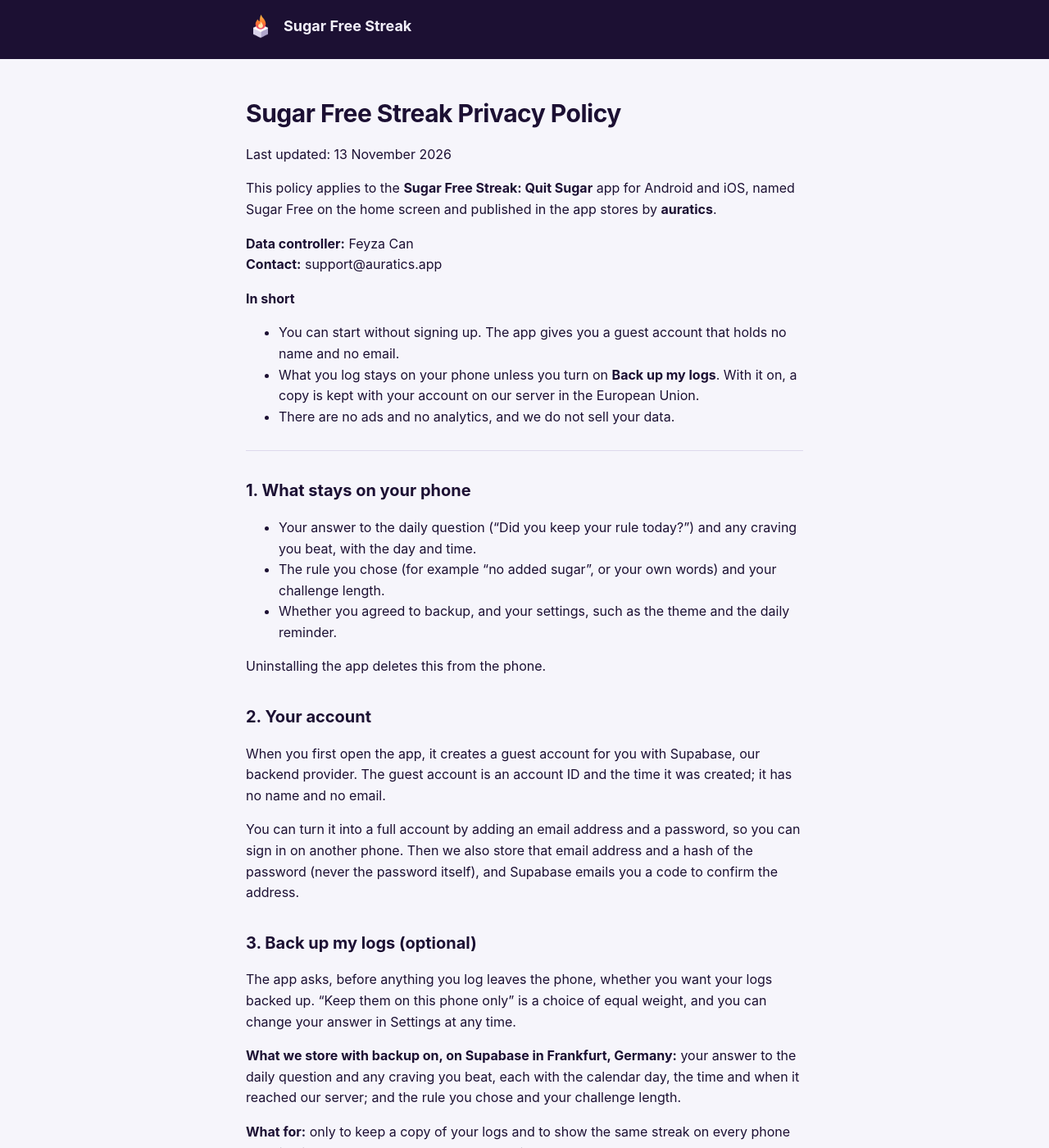
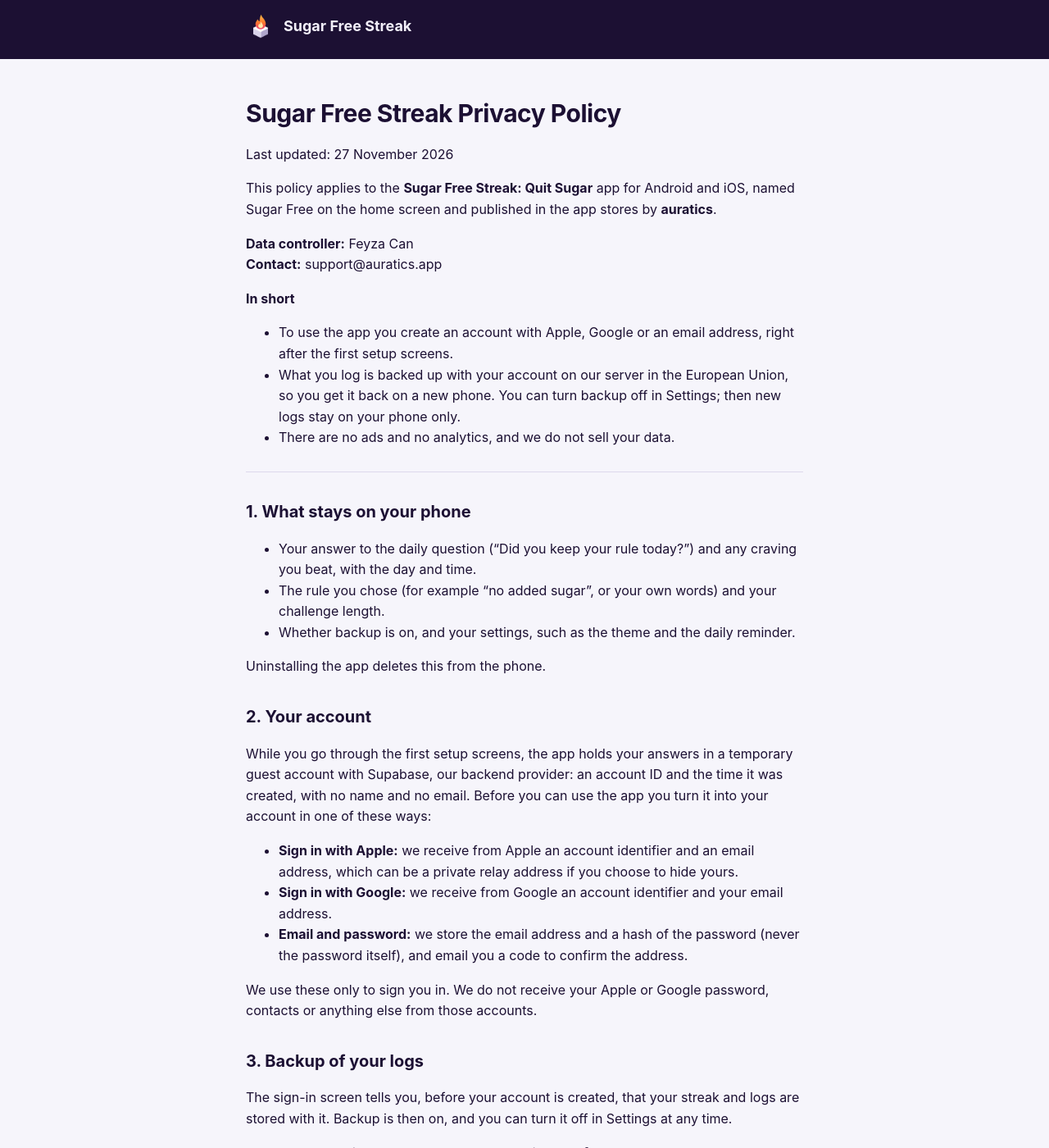
Before and after one commit to auratics/auratics, a Jekyll site: the page built from sugar-free-streak/privacy-policy.md, in a window 1280 px wide and 1400 px high. Shown: the whole window at 82% size. Built offline with Jekyll 4.4.1, drawn with Linux system fonts in a browser that asks for light colours; some of the changed text lies outside the part shown.

Commit message:
docs(sugar-free-streak): required sign-in with Apple, Google or email; webcredentials

```diff
--- a/sugar-free-streak/privacy-policy.md
+++ b/sugar-free-streak/privacy-policy.md
@@ -5,7 +5,7 @@ title: Privacy Policy
 
 # Sugar Free Streak Privacy Policy
 
-Last updated: 13 November 2026
+Last updated: 27 November 2026
 
 This policy applies to the **Sugar Free Streak: Quit Sugar** app for Android
 and iOS, named Sugar Free on the home screen and published in the app stores
@@ -15,10 +15,11 @@ by **auratics**.
 **Contact:** support@auratics.app
 
 **In short**
-- You can start without signing up. The app gives you a guest account that
-  holds no name and no email.
-- What you log stays on your phone unless you turn on **Back up my logs**. With
-  it on, a copy is kept with your account on our server in the European Union.
+- To use the app you create an account with Apple, Google or an email
+  address, right after the first setup screens.
+- What you log is backed up with your account on our server in the European
+  Union, so you get it back on a new phone. You can turn backup off in
+  Settings; then new logs stay on your phone only.
 - There are no ads and no analytics, and we do not sell your data.
 
 ---
@@ -29,27 +30,35 @@ by **auratics**.
   any craving you beat, with the day and time.
 - The rule you chose (for example "no added sugar", or your own words) and
   your challenge length.
-- Whether you agreed to backup, and your settings, such as the theme and the
-  daily reminder.
+- Whether backup is on, and your settings, such as the theme and the daily
+  reminder.
 
 Uninstalling the app deletes this from the phone.
 
 ## 2. Your account
 
-When you first open the app, it creates a guest account for you with
-Supabase, our backend provider. The guest account is an account ID and the
-time it was created; it has no name and no email.
+While you go through the first setup screens, the app holds your answers in
+a temporary guest account with Supabase, our backend provider: an account ID
+and the time it was created, with no name and no email. Before you can use
+the app you turn it into your account in one of these ways:
 
-You can turn it into a full account by adding an email address and a password,
-so you can sign in on another phone. Then we also store that email address and
-a hash of the password (never the password itself), and Supabase emails you a
-code to confirm the address.
+- **Sign in with Apple:** we receive from Apple an account identifier and an
+  email address, which can be a private relay address if you choose to hide
+  yours.
+- **Sign in with Google:** we receive from Google an account identifier and
+  your email address.
+- **Email and password:** we store the email address and a hash of the
+  password (never the password itself), and email you a code to confirm the
+  address.
 
-## 3. Back up my logs (optional)
+We use these only to sign you in. We do not receive your Apple or Google
+password, contacts or anything else from those accounts.
 
-The app asks, before anything you log leaves the phone, whether you want your
-logs backed up. "Keep them on this phone only" is a choice of equal weight, and
-you can change your answer in Settings at any time.
+## 3. Backup of your logs
+
+The sign-in screen tells you, before your account is created, that your
+streak and logs are stored with it. Backup is then on, and you can turn it
+off in Settings at any time.
 
 **What we store with backup on, on Supabase in Frankfurt, Germany:** your
 answer to the daily question and any craving you beat, each with the calendar
@@ -62,9 +71,10 @@ every phone you sign in on. Every account can read only its own logs.
 **Turning backup off** stops new logs from being sent. Logs already backed up
 stay with your account until you delete them (section 10).
 
-## 4. Friend challenges (optional)
+## 4. Friend challenges (optional, currently switched off)
 
-You can start a challenge and invite friends with a code, or join one with a
+This feature is not available in the current version of the app. When it is,
+you can start a challenge and invite friends with a code, or join one with a
 friend's code. Only if you do, we store on Supabase in Frankfurt:
 
 - the challenge: its code, its length and the rule it is about;
@@ -82,9 +92,9 @@ same for every challenge you are in.
 ## 5. Your health
 
 What you eat can say something about your health, which the GDPR treats as a
-special category of data. Without backup your logs never leave your phone.
-With it, we store them only because you explicitly agreed, and we never share
-them with anyone else.
+special category of data. We store your logs only because you created your
+account after being told they are kept with it, and you can stop this by
+turning backup off. We never share them with anyone else.
 
 Sugar Free Streak is a habit tool. It gives no medical advice and is not a
 medical device. If you have diabetes, an eating disorder or another medical
@@ -103,7 +113,7 @@ You can turn it off in Settings or in your phone's settings.
 |---|---|---|---|
 | Supabase, Inc. | Your account; backup if you turn it on; friend challenges if you join one; checking whether a newer version of the app is needed | As described in sections 2, 3 and 4 | Germany (Frankfurt) |
 | Expo (650 Industries, Inc.) | Downloading app updates | Device type, app version and a random installation ID | United States |
-| Apple or Google | Installing the app and showing notifications | As described in their own policies | United States |
+| Apple or Google | Installing the app, showing notifications, and Sign in with Apple or Google if you choose it | As described in section 2 and in their own policies | United States |
 
 Like any request over the internet, each of these also reaches the provider
 with your IP address. None of them receives your logs except Supabase, and
@@ -111,7 +121,8 @@ only with backup on.
 
 ## 8. Legal bases (EEA and UK)
 
-- **Backup of your logs:** your explicit consent (GDPR Articles 6(1)(a) and
+- **Backup of your logs:** your explicit consent, given by creating your
+  account after the notice on the sign-in screen (GDPR Articles 6(1)(a) and
   9(2)(a)). You can withdraw it at any time by turning backup off and deleting
   your data.
 - **Friend challenges:** what is needed to provide the challenge you started or
@@ -131,10 +142,10 @@ only with backup on.
 ## 10. Deleting your data
 
 - **Today's answer:** tap **Change** on the home screen.
-- **Your place in a friend challenge:** Friends → **Leave**.
 - **Your account and everything stored with it:** Settings → **Delete
-  account** (for a guest, **Delete my data**). This deletes the account and
-  every log on our server and on the phone, right away.
+  account**. This deletes the account and every log on our server and on the
+  phone, right away. If you signed in with Apple, it also ends the app's
+  access to your Apple ID.
 - **Without the app:** write to **support@auratics.app** from the email
   address of your account, and we delete it within 30 days.
 
```
Also changed, not shown: sugar-free-streak/delete-account.md (+4 -5 lines), sugar-free-streak/support.md (+3 -2 lines), 1 other file.
